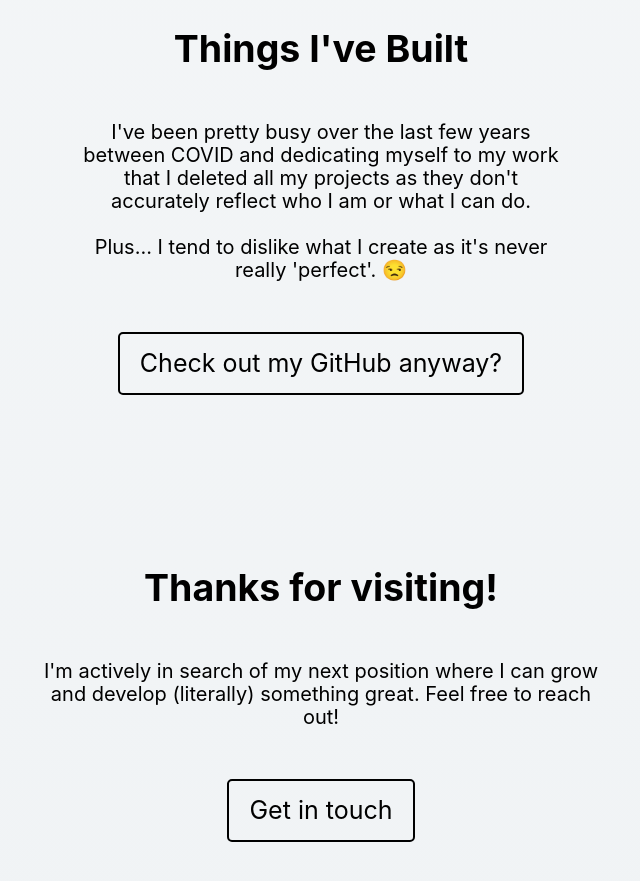
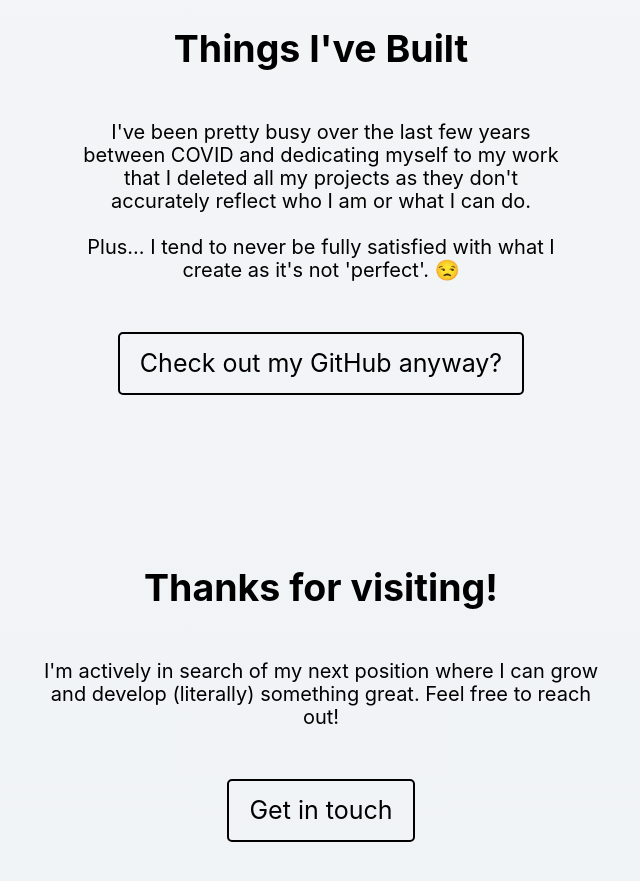
Before and after one commit to cksiazak/ksiazak.dev, a Next.js app: page / in a window 1280 px wide. Shown: the part 5060-5941 px from the top of the page, without its empty margins (319-959 px from the left). Built offline with nearby package versions, Linux system fonts and the light colour scheme.

Commit message:
wording update

```diff
--- a/src/components/Projects.tsx
+++ b/src/components/Projects.tsx
@@ -111,7 +111,7 @@ const Projects = () => {
           I've been pretty busy over the last few years between COVID and dedicating myself to my work that I deleted all my projects as they don't accurately reflect who I am or what I can do.
           <br />
           <br />
-          Plus... I tend to dislike what I create as it's never really 'perfect'. 😒
+          Plus... I tend to never be fully satisfied with what I create as it's not 'perfect'. 😒
         </Sentence>
         <GithubLink
           onClick={navigateToGithub}
```
